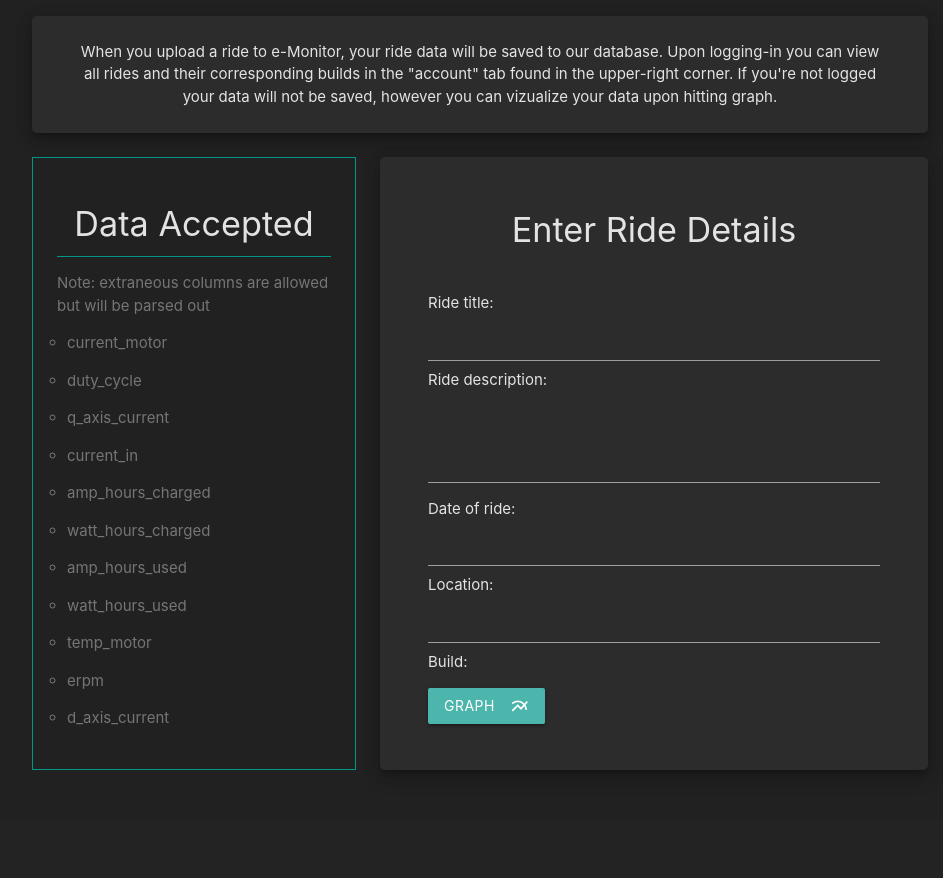
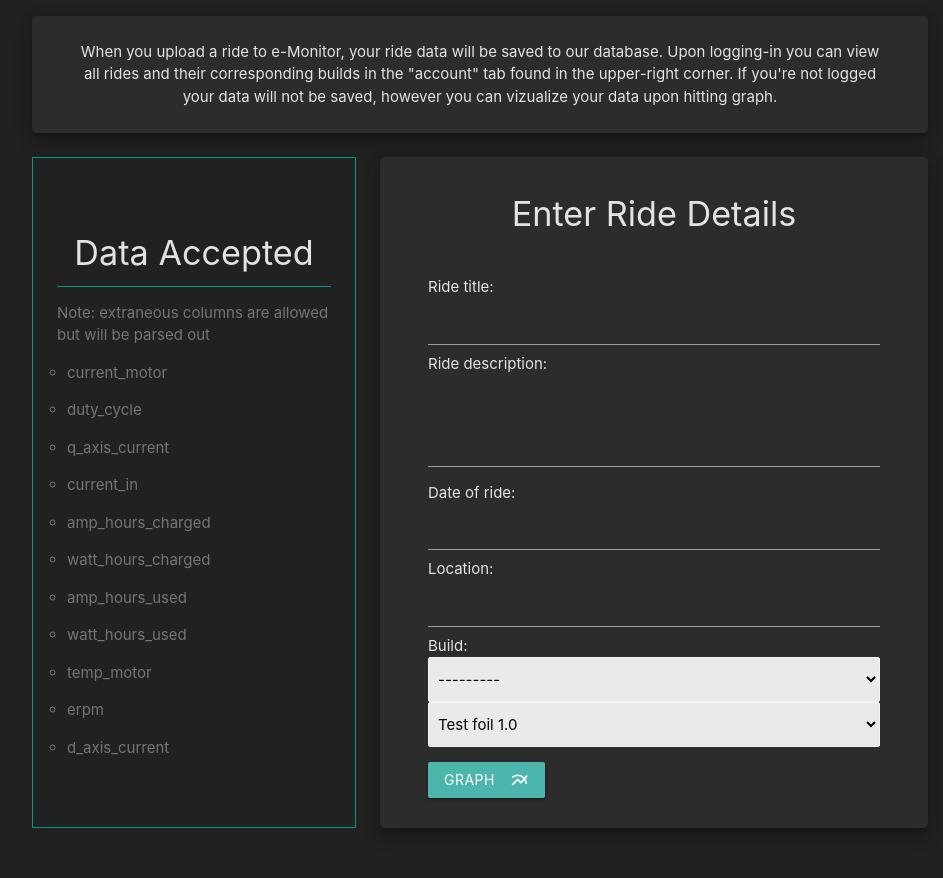
Before and after one commit to pcollins-engineer/vesc_tool_plotter, a Django app: page /upload/ in a window 1280 px wide. Shown: the part 219-1097 px from the top of the page, without its empty margins (160-1103 px from the left). Before the commit the page ends 991 px from the top, so only its background shows below. Run offline with Django 3.2, Linux system fonts and the light colour scheme; a user stored in the database is signed in; data comes from the database, SQL or seed files in the repository; both versions use the stored data as it was after the commit.

Commit message:
Changes.

```diff
--- a/vesc_tool_plotter/accounts/views.py
+++ b/vesc_tool_plotter/accounts/views.py
@@ -39,7 +39,7 @@ def loginPage(request):
 		else:
 			messages.info(request, 'Username or Password is incorrect')
 	context = {"next":next}
-	return render_to_response(request, 'accounts/login.html', context)
+	return render(request, 'accounts/login.html', context)
 
 def logoutUser(request):
 	logout(request)
--- a/vesc_tool_plotter/plotter/static/plotter/css/upload.css
+++ b/vesc_tool_plotter/plotter/static/plotter/css/upload.css
@@ -65,6 +65,10 @@ textarea {
   height:92px !important;
 }
 
+select {
+  display: block;
+}
+
 .modal {
   color: black;
 }
--- a/vesc_tool_plotter/plotter/templates/plotter/upload.html
+++ b/vesc_tool_plotter/plotter/templates/plotter/upload.html
@@ -67,3 +67,9 @@
     });
   </script>
 {% endblock footer_scripts %}
+
+<!-- <select class="form-control" id="make">
+  {% for build in builds %}
+    <option value='{{build.id}}'>{{ build.title }}</option>
+  {% endfor %}
+</select> -->
--- a/vesc_tool_plotter/plotter/views.py
+++ b/vesc_tool_plotter/plotter/views.py
@@ -62,6 +62,7 @@ def parse_file(request):
 
 def upload(request):
     rideForm = RideForm()
+    builds = []
     if request.user.is_authenticated:
         current_user = request.user
         builds = Build.objects.filter(author=current_user.id)
```
Also changed, not shown: vesc_tool_plotter/db.sqlite3.
